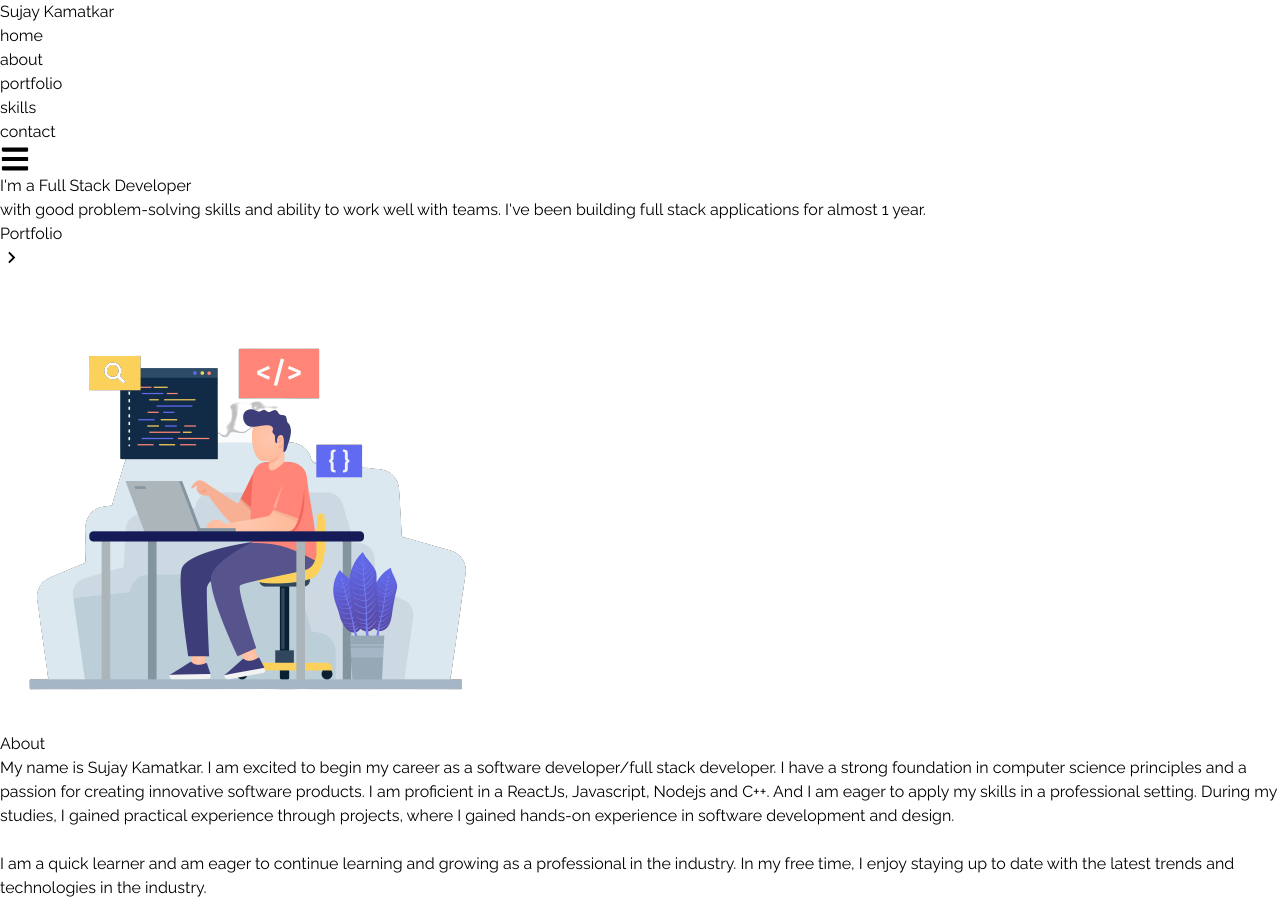
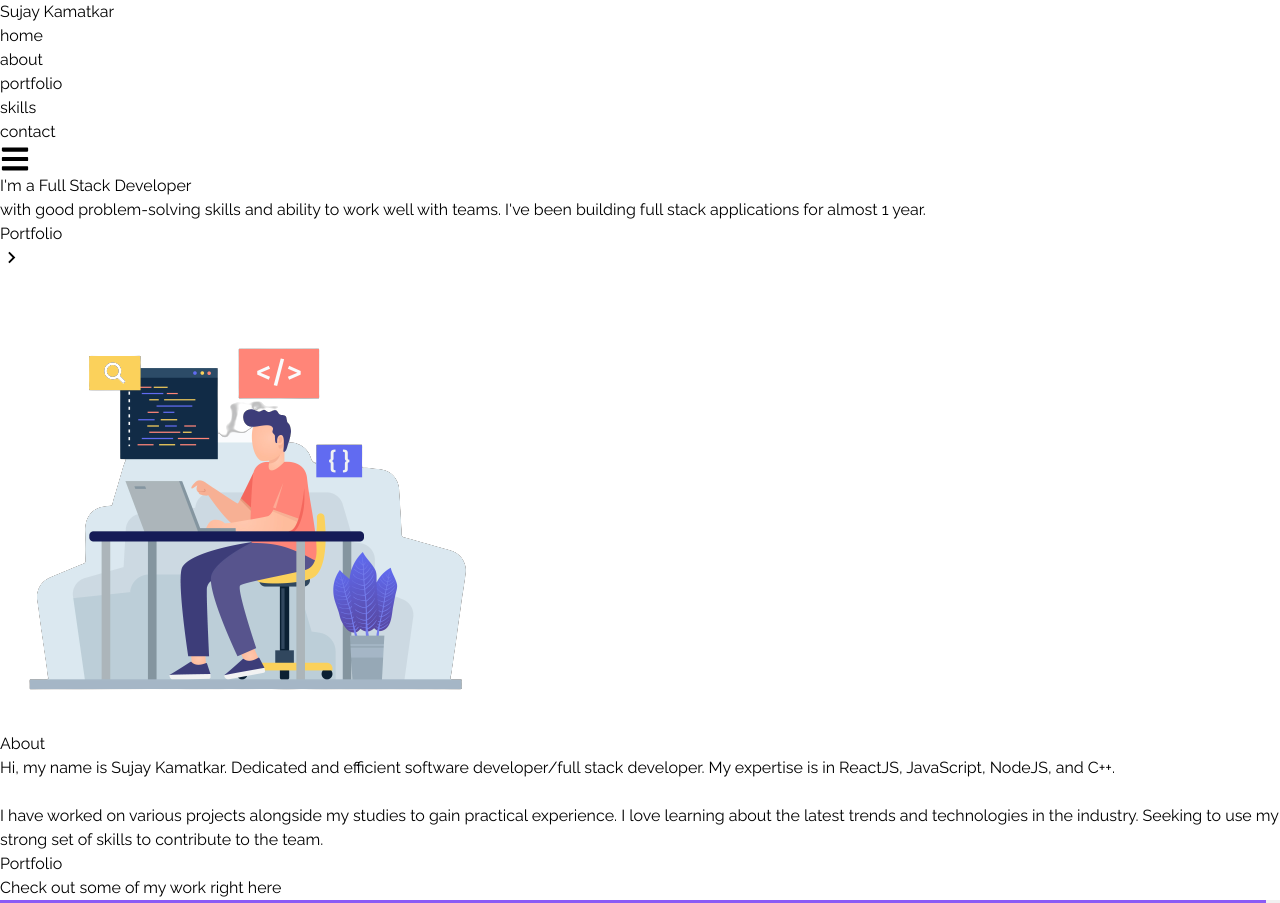
Before and after one commit to kamatkarsujay/sujay-portfolio, a React (Vite) app: page / in a window 1280 px wide. Shown: the top 903 px of the page. Built offline with nearby package versions, Linux system fonts and the light colour scheme; a web font is replaced by a local one.

Commit message:
made some changes in about

```diff
--- a/src/components/About.jsx
+++ b/src/components/About.jsx
@@ -8,27 +8,24 @@ const About = () => {
         className="max-w-screen-lg p-4 mx-auto flex flex-col
       justify-center w-full h-full"
       >
-        <div className="pb-8">
+        <div className="pb-4">
           <p className="text-4xl font-bold inline border-b-4 border-gray-700">
             About
           </p>
         </div>
-        <p className="text-xl text-gray-500 mt-20">
-          My name is Sujay Kamatkar. I am excited to begin my career as a
-          software developer/full stack developer. I have a strong foundation in
-          computer science principles and a passion for creating innovative
-          software products. I am proficient in a ReactJs, Javascript, Nodejs
-          and C++. And I am eager to apply my skills in a professional setting.
-          During my studies, I gained practical experience through projects,
-          where I gained hands-on experience in software development and design.
+        <p className="text-lg text-gray-500 mt-20">
+          Hi, my name is Sujay Kamatkar. Dedicated and efficient software
+          developer/full stack developer. My expertise is in ReactJS,
+          JavaScript, NodeJS, and C++.
         </p>
 
         <br />
 
-        <p className="text-xl text-gray-500">
-          I am a quick learner and am eager to continue learning and growing as
-          a professional in the industry. In my free time, I enjoy staying up to
-          date with the latest trends and technologies in the industry.
+        <p className="text-lg text-gray-500">
+          I have worked on various projects alongside my studies to gain
+          practical experience. I love learning about the latest trends and
+          technologies in the industry. Seeking to use my strong set of skills
+          to contribute to the team.
         </p>
       </div>
     </div>
--- a/src/components/Contact.jsx
+++ b/src/components/Contact.jsx
@@ -10,7 +10,17 @@ const Contact = () => {
             Contact
           </p>
           <p className="py-6 text-gray-500">
-            Submit the form below to get in touch with me
+            You can contact me through my mail id{" "}
+            <a
+              href="mailto:sujaykamatkar382@gmail.com"
+              className="font-bold inline border-b-2 border-gray-600"
+            >
+              sujaykamatkar382@gmail.com
+            </a>
+          </p>
+          <p>------- OR --------</p>
+          <p className="py-4 text-gray-500">
+            Submit the below form to get in touch with me
           </p>
         </div>
 
--- a/src/components/Navbar.jsx
+++ b/src/components/Navbar.jsx
@@ -29,11 +29,11 @@ const Navbar = () => {
   ];
 
   return (
-    <div className="flex justify-between items-center px-12 w-full h-20 fixed z-10 bg-slate-100">
+    <div className="flex justify-between items-center px-12 w-full h-20 fixed top-0 left-0 right-0 z-10 bg-slate-100">
       <div>
         <Link
           to="home"
-          className="text-2xl lg:text-5xl font-signature ml-2 cursor-pointer"
+          className="text-2xl lg:text-5xl font-signature cursor-pointer"
           smooth
           duration={500}
         >
@@ -56,7 +56,7 @@ const Navbar = () => {
 
       <div
         onClick={() => setNav(!nav)}
-        className="cursor-pointer pr-4 z-10 md:hidden"
+        className="cursor-pointer z-10 md:hidden"
       >
         {nav ? <FaTimes size={30} /> : <FaBars size={30} />}
       </div>
```
